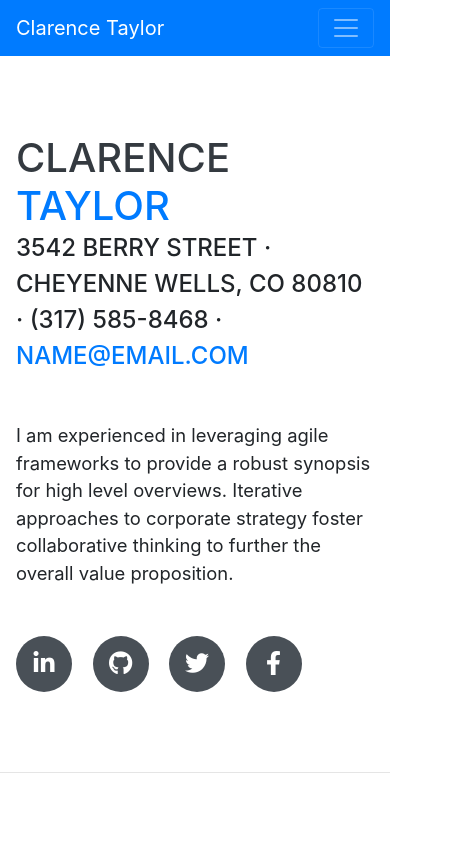
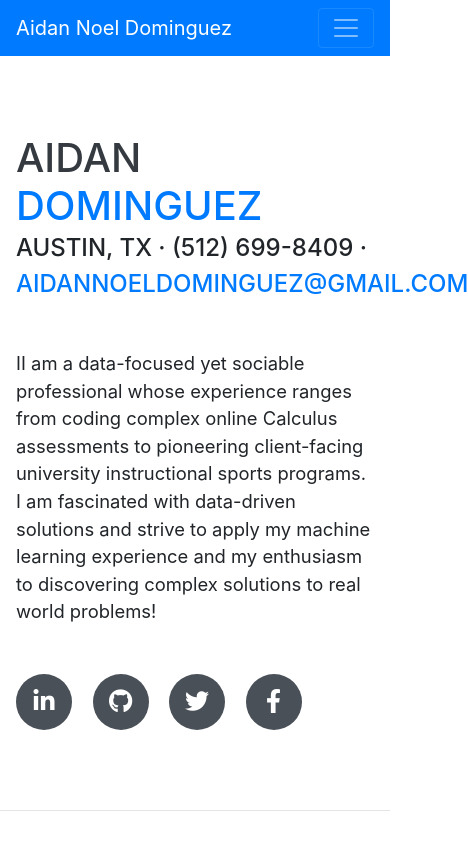
Before and after one commit to aidandom/aidandom.github.io, a website with bundled scripts: page index.html in a window 390 px wide. Shown: the top 844 px of the page, 468 px wide, since content can reach past the window. Built offline with nearby package versions, Linux system fonts and the light colour scheme; a web font is replaced by a local one.

Commit message:
updated bio

```diff
--- a/index.html
+++ b/index.html
@@ -8,7 +8,7 @@
   <meta name="description" content="">
   <meta name="author" content="">
 
-  <title>Aidan Dominguez's Portfolio</title>
+  <title>Resume - Aidan Dominguez</title>
 
   <!-- Bootstrap core CSS -->
   <link href="vendor/bootstrap/css/bootstrap.min.css" rel="stylesheet">
@@ -27,7 +27,7 @@
 
   <nav class="navbar navbar-expand-lg navbar-dark bg-primary fixed-top" id="sideNav">
     <a class="navbar-brand js-scroll-trigger" href="#page-top">
-      <span class="d-block d-lg-none">Clarence Taylor</span>
+      <span class="d-block d-lg-none">Aidan Noel Dominguez</span>
       <span class="d-none d-lg-block">
         <img class="img-fluid img-profile rounded-circle mx-auto mb-2" src="img/profile.jpg" alt="">
       </span>
@@ -63,18 +63,18 @@
 
     <section class="resume-section p-3 p-lg-5 d-flex align-items-center" id="about">
       <div class="w-100">
-        <h1 class="mb-0">Clarence
-          <span class="text-primary">Taylor</span>
+        <h1 class="mb-0">Aidan
+          <span class="text-primary">Dominguez</span>
         </h1>
-        <div class="subheading mb-5">3542 Berry Street · Cheyenne Wells, CO 80810 · (317) 585-8468 ·
-          <a href="mailto:name@email.com">name@email.com</a>
+        <div class="subheading mb-5">Austin, TX · (512) 699-8409 ·
+          <a href="aidannoeldominguez@gmail.com">aidannoeldominguez@gmail.com</a>
         </div>
-        <p class="lead mb-5">I am experienced in leveraging agile frameworks to provide a robust synopsis for high level overviews. Iterative approaches to corporate strategy foster collaborative thinking to further the overall value proposition.</p>
+        <p class="lead mb-5">II am a data-focused yet sociable professional whose experience ranges from coding complex online Calculus assessments to pioneering client-facing university instructional sports programs. I am fascinated with data-driven solutions and strive to apply my machine learning experience and my enthusiasm to discovering complex solutions to real world problems!</p>
         <div class="social-icons">
-          <a href="#">
+          <a href="https://www.linkedin.com/in/aidan-dominguez"/>
             <i class="fab fa-linkedin-in"></i>
           </a>
-          <a href="#">
+          <a href="github.com/aidandom">
             <i class="fab fa-github"></i>
           </a>
           <a href="#">
```
